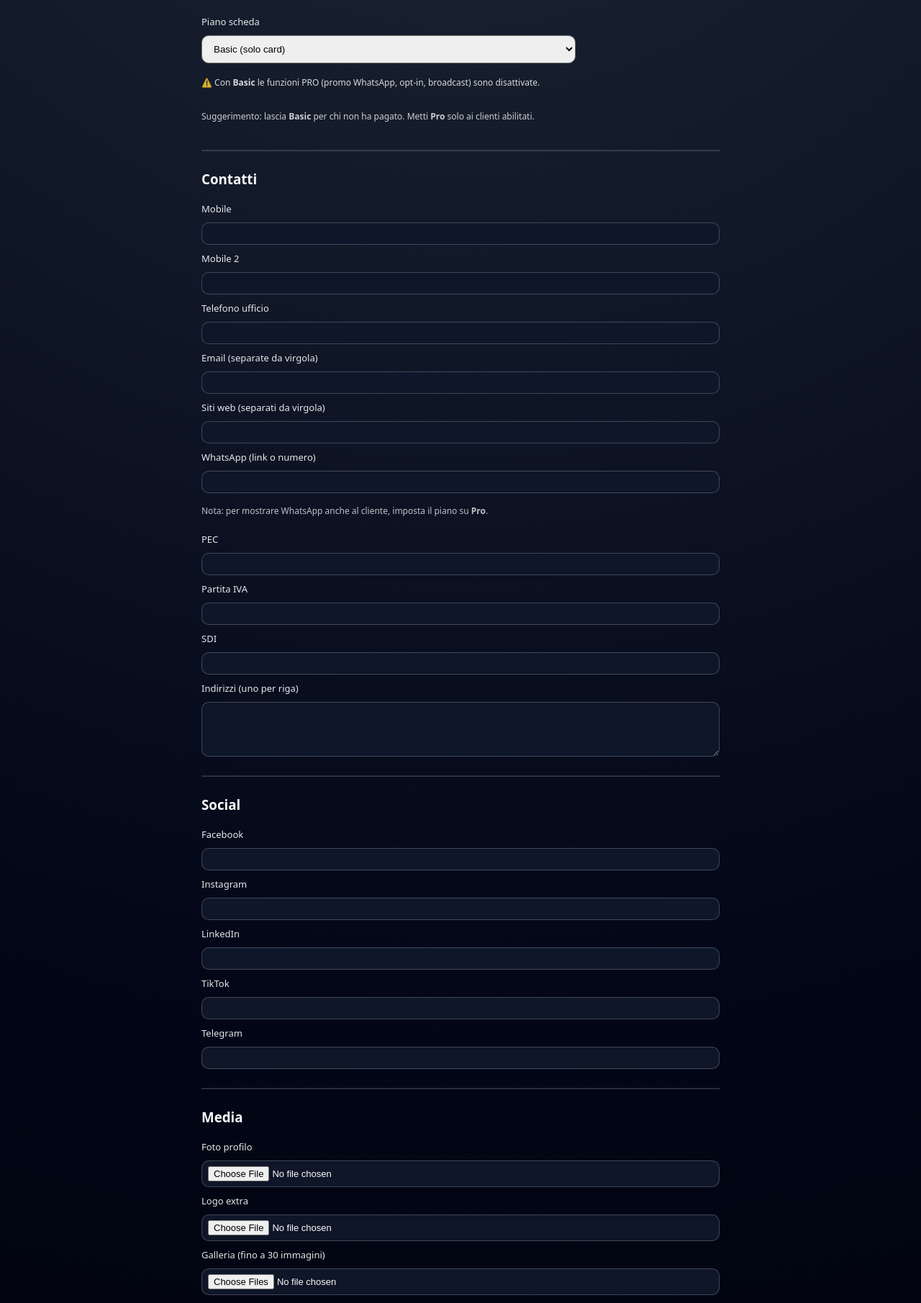
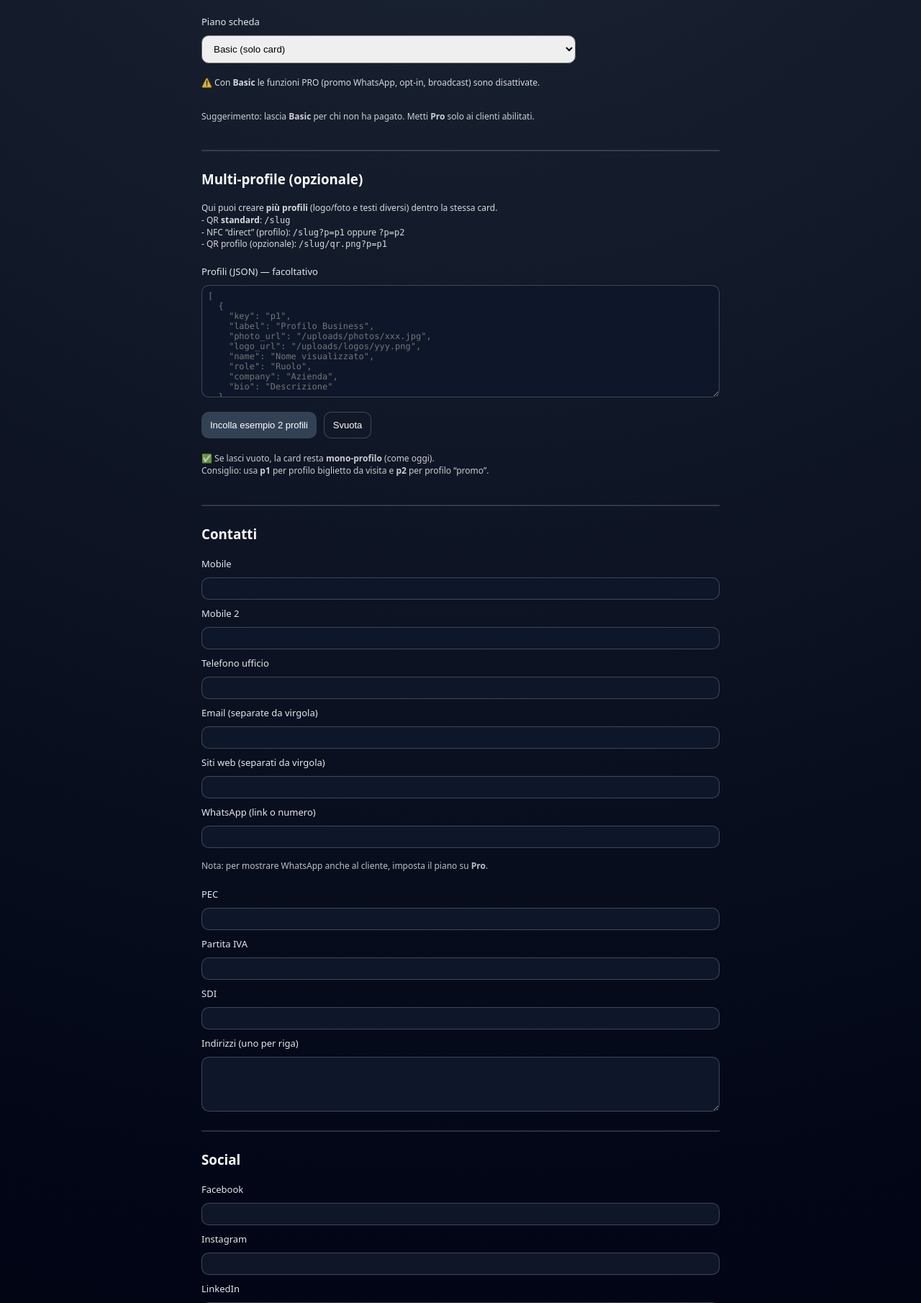
Before and after one commit to gidl59/pay4you-cards-fire, a Flask app: page /admin/new in a window 1280 px wide. Shown: the part 539-2349 px from the top of the page at 72% size. Run offline with Flask 3, Linux system fonts and the light colour scheme; the visitor is signed in with stand-in values (Sample User, id 1); some libraries are stand-ins or nearby versions.

Commit message:
Update agent_form.html

```diff
--- a/templates/agent_form.html
+++ b/templates/agent_form.html
@@ -78,6 +78,91 @@
         <p style="margin-top:8px; font-size:12px; opacity:.8;">
           Suggerimento: lascia <b>Basic</b> per chi non ha pagato. Metti <b>Pro</b> solo ai clienti abilitati.
         </p>
+
+        <hr style="margin:16px 0; opacity:.2;">
+
+        <h3 style="margin:0 0 10px 0;">Multi-profile (opzionale)</h3>
+
+        <p style="margin:0 0 10px 0; font-size:12px; opacity:.85; line-height:1.4;">
+          Qui puoi creare <b>più profili</b> (logo/foto e testi diversi) dentro la stessa card.
+          <br>
+          - QR <b>standard</b>: <code>/{{ agent.slug if agent else 'slug' }}</code>
+          <br>
+          - NFC “direct” (profilo): <code>/{{ agent.slug if agent else 'slug' }}?p=p1</code> oppure <code>?p=p2</code>
+          <br>
+          - QR profilo (opzionale): <code>/{{ agent.slug if agent else 'slug' }}/qr.png?p=p1</code>
+        </p>
+
+        <label>Profili (JSON) — facoltativo</label>
+        <textarea id="profiles_json" name="profiles_json" rows="10"
+                  style="font-family: ui-monospace, SFMono-Regular, Menlo, Monaco, Consolas, 'Liberation Mono', 'Courier New', monospace; font-size:12px;"
+                  placeholder='[
+  {
+    "key": "p1",
+    "label": "Profilo Business",
+    "photo_url": "/uploads/photos/xxx.jpg",
+    "logo_url": "/uploads/logos/yyy.png",
+    "name": "Nome visualizzato",
+    "role": "Ruolo",
+    "company": "Azienda",
+    "bio": "Descrizione"
+  }
+]'>{{ agent.profiles_json if agent and agent.profiles_json else '' }}</textarea>
+
+        <div style="display:flex; gap:10px; flex-wrap:wrap; margin-top:10px;">
+          <button type="button" onclick="fillProfilesExample()"
+                  style="background:#334155; color:white; border:none; padding:10px 12px; border-radius:10px; cursor:pointer;">
+            Incolla esempio 2 profili
+          </button>
+
+          <button type="button" onclick="clearProfiles()"
+                  style="background:#111827; color:white; border:1px solid rgba(148,163,184,0.35); padding:10px 12px; border-radius:10px; cursor:pointer;">
+            Svuota
+          </button>
+        </div>
+
+        <p style="margin-top:10px; font-size:12px; opacity:.8; line-height:1.4;">
+          ✅ Se lasci vuoto, la card resta <b>mono-profilo</b> (come oggi).<br>
+          Consiglio: usa <b>p1</b> per profilo biglietto da visita e <b>p2</b> per profilo “promo”.
+        </p>
+
+        <script>
+          function fillProfilesExample(){
+            const el = document.getElementById('profiles_json');
+            if(!el) return;
+
+            const example = [
+              {
+                key: "p1",
+                label: "Profilo Business",
+                photo_url: "/uploads/photos/INSERISCI_FOTO_1.jpg",
+                logo_url: "/uploads/logos/INSERISCI_LOGO_1.png",
+                name: "{{ agent.name if agent else 'Nome Business' }}",
+                role: "{{ agent.role if agent else 'Ruolo' }}",
+                company: "{{ agent.company if agent else 'Azienda' }}",
+                bio: "Profilo principale (biglietto da visita)."
+              },
+              {
+                key: "p2",
+                label: "Profilo Promo",
+                photo_url: "/uploads/photos/INSERISCI_FOTO_2.jpg",
+                logo_url: "/uploads/logos/INSERISCI_LOGO_2.png",
+                name: "Promo {{ agent.name if agent else '' }}",
+                role: "Offerte & Promozioni",
+                company: "{{ agent.company if agent else 'Azienda' }}",
+                bio: "Profilo promozionale (es. menu, offerte, eventi)."
+              }
+            ];
+
+            el.value = JSON.stringify(example, null, 2);
+            alert("Esempio inserito ✅\nOra cambia photo_url e logo_url con quelli veri.");
+          }
+
+          function clearProfiles(){
+            const el = document.getElementById('profiles_json');
+            if(el) el.value = "";
+          }
+        </script>
       {% endif %}
 
       <hr style="margin:16px 0; opacity:.2;">
@@ -102,7 +187,6 @@
       {# ✅ WhatsApp:
          - ADMIN: lo vede sempre (così può prepararlo)
          - CLIENTE: lo vede SOLO se piano PRO
-         - Se BASIC e cliente: NON inviamo proprio il campo (niente hidden)
       #}
       {% if session.get("role") == "admin" or plan == "pro" %}
         <label>WhatsApp (link o numero)</label>
```
